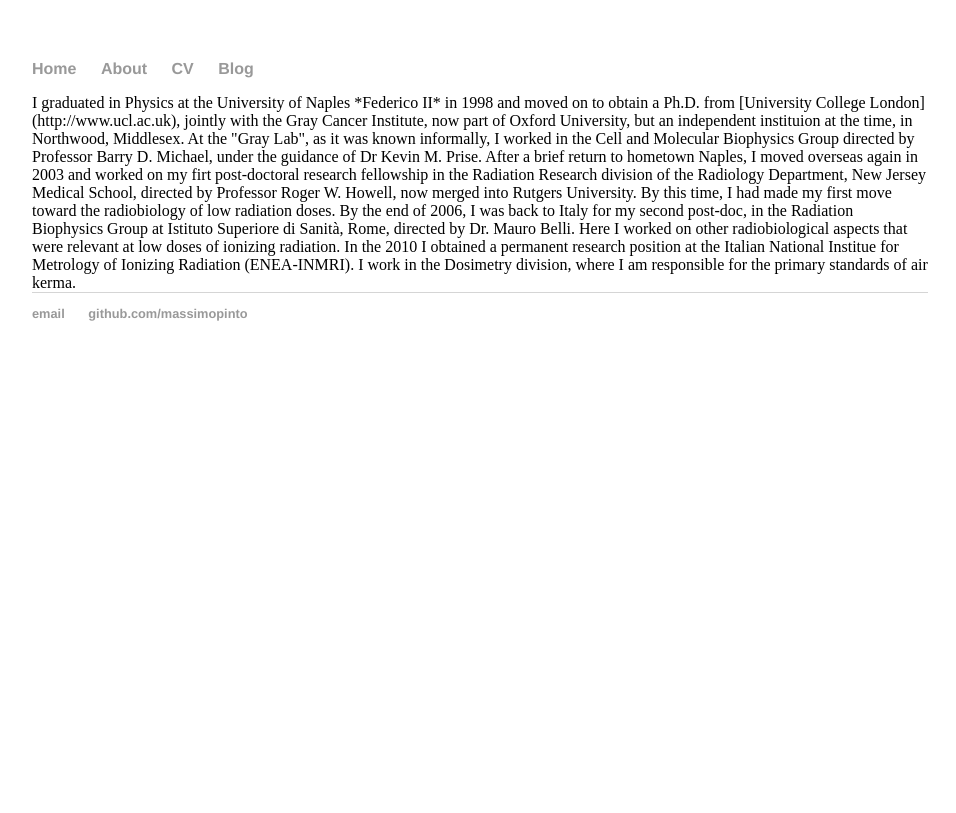
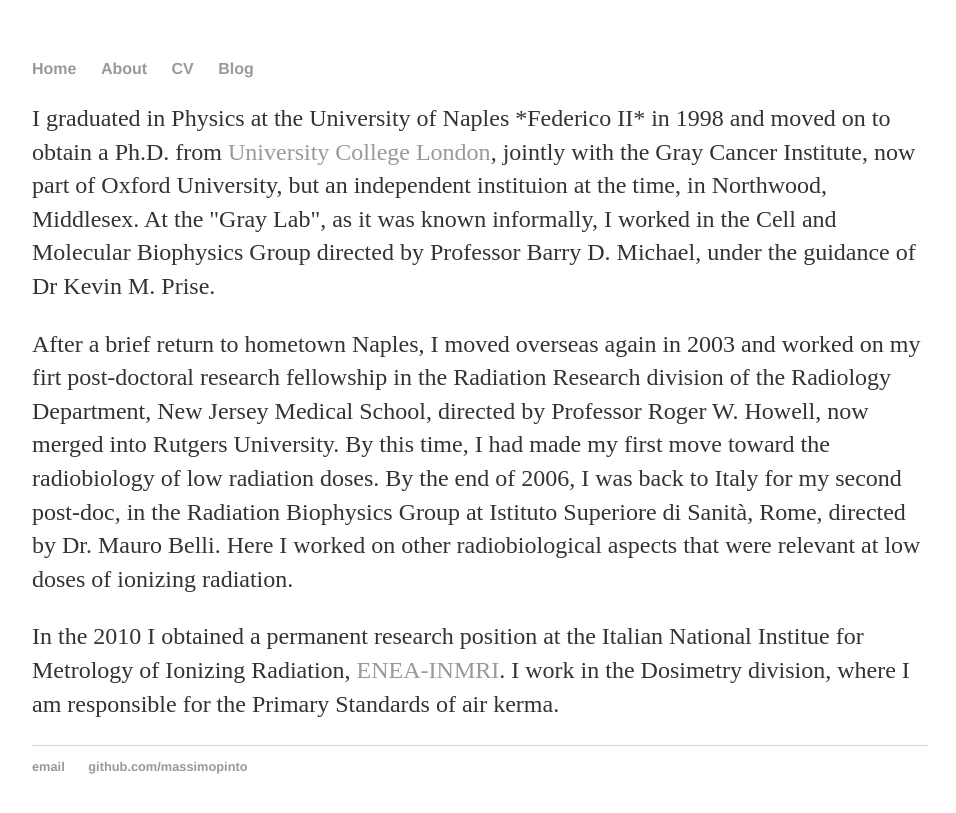
Before and after one commit to massimopinto/massimopinto.github.io, a Jekyll site: the page built from about/index.html, in a window 1280 px wide. Shown: the top 813 px of the page, without its empty margins (160-1116 px from the left). Built offline with Jekyll 4.4.1, drawn with Linux system fonts in a browser that asks for light colours; some of the changed lines change nothing that is shown.

Commit message:
Update index.html
Adjusting the html.

```diff
--- a/about/index.html
+++ b/about/index.html
@@ -1,9 +1,10 @@
 ---
 layout: default
 title: "About Massimo Pinto"
-markdown: kramdown
 ---
-
-I graduated in Physics at the University of Naples *Federico II* in 1998 and moved on to obtain a Ph.D. from [University College London](http://www.ucl.ac.uk), jointly with the Gray Cancer Institute, now part of Oxford University, but an independent instituion at the time, in Northwood, Middlesex. At the "Gray Lab", as it was known informally, I worked in the Cell and Molecular Biophysics Group directed by Professor Barry D. Michael, under the guidance of Dr Kevin M. Prise.
-After a brief return to hometown Naples, I moved overseas again in 2003 and worked on my firt post-doctoral research fellowship in the Radiation Research division of the Radiology Department, New Jersey Medical School, directed by Professor Roger W. Howell, now merged into Rutgers University. By this time, I had made my first move toward the radiobiology of low radiation doses. By the end of 2006, I was back to Italy for my second post-doc, in the Radiation Biophysics Group at Istituto Superiore di Sanità, Rome, directed by Dr. Mauro Belli. Here I worked on other radiobiological aspects that were relevant at low doses of ionizing radiation.
-In the 2010 I obtained a permanent research position at the Italian National Institue for Metrology of Ionizing Radiation (ENEA-INMRI). I work in the Dosimetry division, where I am responsible for the primary standards of air kerma.
+<p>
+I graduated in Physics at the University of Naples *Federico II* in 1998 and moved on to obtain a Ph.D. from <a href="http://www.ucl.ac.uk">University College London</a>, jointly with the Gray Cancer Institute, now part of Oxford University, but an independent instituion at the time, in Northwood, Middlesex. At the "Gray Lab", as it was known informally, I worked in the Cell and Molecular Biophysics Group directed by Professor Barry D. Michael, under the guidance of Dr Kevin M. Prise. </p>
+<p>
+After a brief return to hometown Naples, I moved overseas again in 2003 and worked on my firt post-doctoral research fellowship in the Radiation Research division of the Radiology Department, New Jersey Medical School, directed by Professor Roger W. Howell, now merged into Rutgers University. By this time, I had made my first move toward the radiobiology of low radiation doses. By the end of 2006, I was back to Italy for my second post-doc, in the Radiation Biophysics Group at Istituto Superiore di Sanità, Rome, directed by Dr. Mauro Belli. Here I worked on other radiobiological aspects that were relevant at low doses of ionizing radiation.</p>
+<p>
+In the 2010 I obtained a permanent research position at the Italian National Institue for Metrology of Ionizing Radiation, <a href="http://www.inmri.enea.it">ENEA-INMRI</a>. I work in the Dosimetry division, where I am responsible for the Primary Standards of air kerma.  </p>
```
